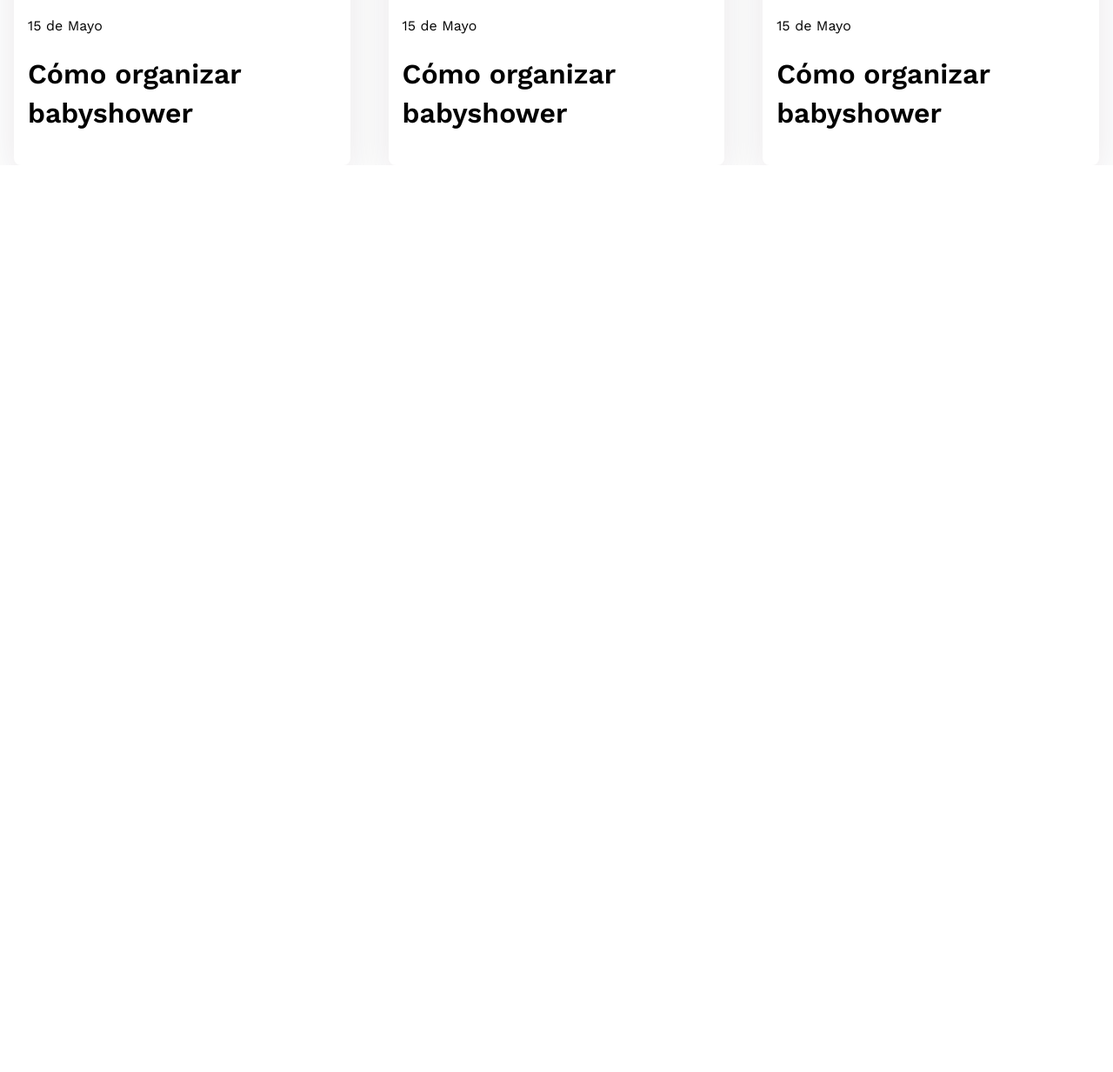
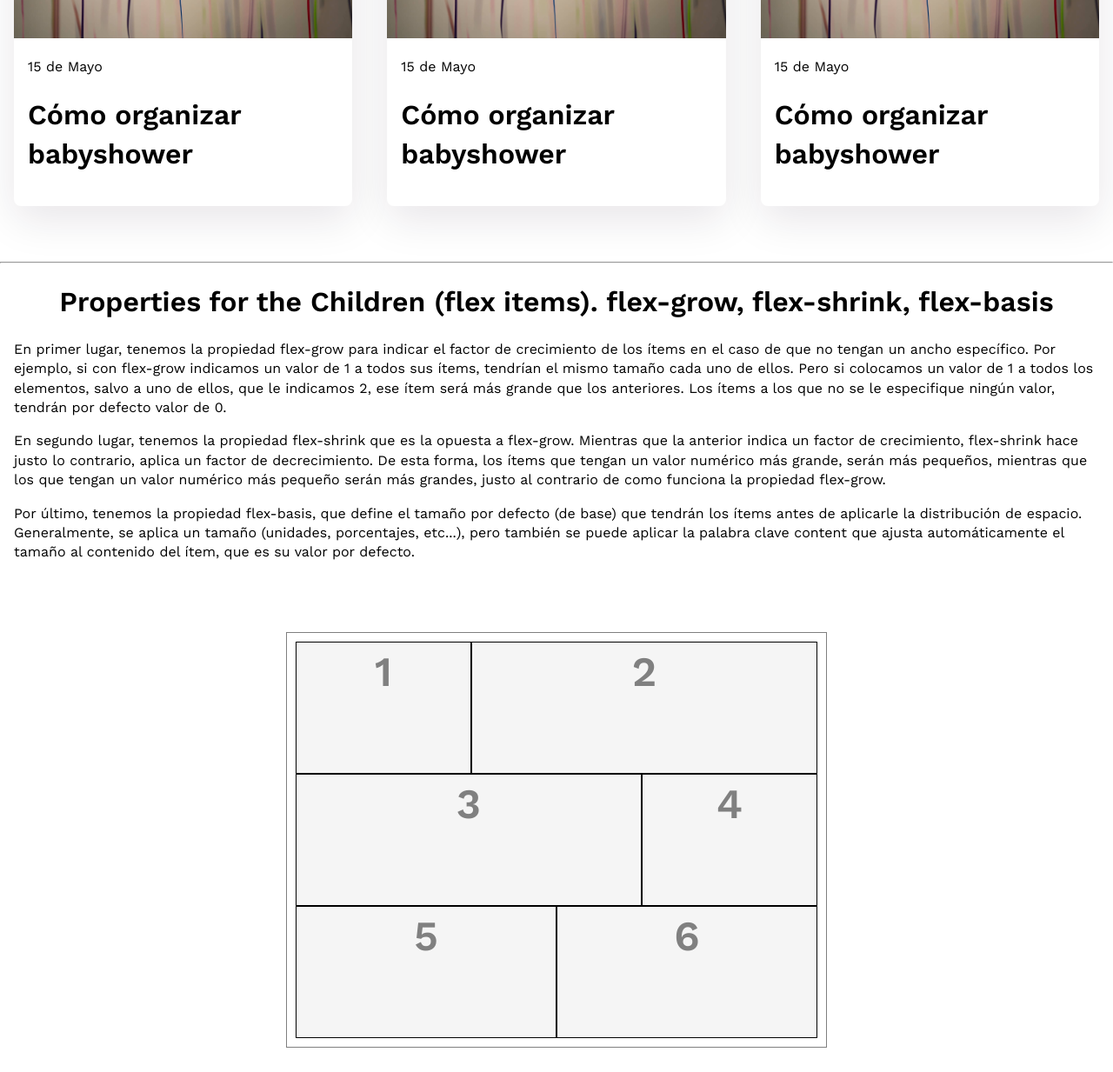
Before and after one commit to victorcheca/test2, a plain HTML site: page index.html in a window 1280 px wide. Shown: the part 3783-5016 px from the top of the page at 87% size. Before the commit the page ends 3973 px from the top, so only its background shows below. Drawn offline with nearby package versions, Linux system fonts and the light colour scheme.

Commit message:
pruebas propiedades display flex

```diff
--- a/css/components/_cards.scss
+++ b/css/components/_cards.scss
@@ -409,3 +409,49 @@
 
   }
 }
+
+
+.flex-item{
+  background: whitesmoke;
+  //width: auto;
+  height: 150px;
+  //line-height: 150px;
+  color: grey;
+  font-weight: bold;
+  font-size: 3em;
+  text-align: center;
+  border:1px solid black;
+  flex-basis: 200px;
+  overflow: hidden;
+}
+
+.item-1{
+  flex-grow: 0;
+  flex-shrink:0 ;
+
+}
+.item-2{
+  flex-grow: 1;
+  flex-shrink:0 ;
+
+}
+.item-3{
+  flex-grow: 1;
+  flex-shrink:0 ;
+
+}
+.item-4{
+  flex-grow: 0;
+  flex-shrink:2;
+
+}
+.item-5{
+  flex-grow: 1;
+  flex-shrink:0;
+
+}
+.item-6{
+  flex-grow: 1;
+  flex-shrink:0;
+
+}
--- a/css/layout/_container.scss
+++ b/css/layout/_container.scss
@@ -12,7 +12,7 @@ body{
     //box-sizing: border-box;
     padding-left: 1rem;
     padding-right: 1rem;
-    max-width: 1320px;
+    max-width: 1300px;
     margin-left: auto;
     margin-right: auto;
 
@@ -755,16 +755,31 @@ body{
       } */
 }
 .container-cards-2-flex{
+    margin-bottom: $vertical-spacing-3;
+    margin-top: $vertical-spacing-3;
     display: flex;
     flex-wrap: wrap;
     gap: 30px 40px;
     justify-content: space-between;
     align-items: center;
     & > a{
-        width: 31%;
+        flex: 31%;
     }
 
 
 
 
 }
+
+
+.container-flex{
+    border: 1px solid grey;
+    max-width: 600px;
+    margin-bottom: 5rem;
+    margin-top: 5rem;
+    display: flex;
+    flex-wrap:wrap;
+    justify-content: flex-start;
+    padding: 10px;
+
+}
--- a/index.html
+++ b/index.html
@@ -155,6 +155,7 @@
     <hr>
 
     <h1>DISPLAY FLEX</h1>
+
     <div class="container-cards-2-flex">
 
         <a href="#" class="card-2 uno">
@@ -295,8 +296,38 @@
         </a>
 
     </div><!-- fin container cards -->
+
+
+
+
 </div>
 
+<hr>
+
+    <h1 style="text-align: center;">Properties for the Children (flex items). flex-grow, flex-shrink, flex-basis</h1>
+
+    <div class="container">
+        <p>
+            En primer lugar, tenemos la propiedad flex-grow para indicar el factor de crecimiento de los ítems en el caso de que no tengan un ancho específico. Por ejemplo, si con flex-grow indicamos un valor de 1 a todos sus ítems, tendrían el mismo tamaño cada uno de ellos. Pero si colocamos un valor de 1 a todos los elementos, salvo a uno de ellos, que le indicamos 2, ese ítem será más grande que los anteriores. Los ítems a los que no se le especifique ningún valor, tendrán por defecto valor de 0.
+        </p>
+        <p>
+            En segundo lugar, tenemos la propiedad flex-shrink que es la opuesta a flex-grow. Mientras que la anterior indica un factor de crecimiento, flex-shrink hace justo lo contrario, aplica un factor de decrecimiento. De esta forma, los ítems que tengan un valor numérico más grande, serán más pequeños, mientras que los que tengan un valor numérico más pequeño serán más grandes, justo al contrario de como funciona la propiedad flex-grow.
+        </p>
+
+        <p>
+            Por último, tenemos la propiedad flex-basis, que define el tamaño por defecto (de base) que tendrán los ítems antes de aplicarle la distribución de espacio. Generalmente, se aplica un tamaño (unidades, porcentajes, etc...), pero también se puede aplicar la palabra clave content que ajusta automáticamente el tamaño al contenido del ítem, que es su valor por defecto.
+        </p>
+    </div>
+
+
+    <div class="container container-flex">
+        <div class="flex-item item-1">1</div>
+        <div class="flex-item item-2">2</div>
+        <div class="flex-item item-3">3</div>
+        <div class="flex-item item-4">4</div>
+        <div class="flex-item item-5">5</div>
+        <div class="flex-item item-6">6</div>
+    </div>
 
 
 </body>
```
Also changed, not shown: css/main.css, 1 other file.
